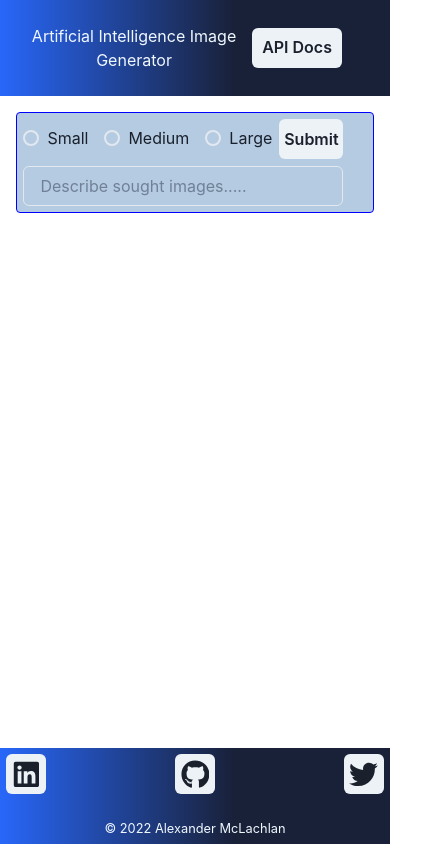
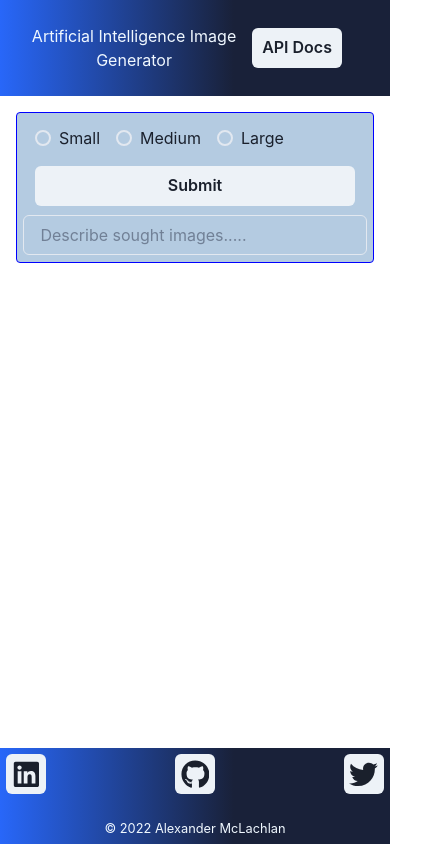
Before and after one commit to AlexDjangoX/openai-image-client, a React (Create React App) app: page / in a window 390 px wide. Shown: the whole page, 439 px wide, since content can reach past the window. Built offline with nearby package versions, Linux system fonts and the light colour scheme.

Commit message:
css tweaked for responsivnes

```diff
--- a/src/App.css
+++ /dev/null
@@ -1,38 +0,0 @@
-.App {
-  text-align: center;
-}
-
-.App-logo {
-  height: 40vmin;
-  pointer-events: none;
-}
-
-@media (prefers-reduced-motion: no-preference) {
-  .App-logo {
-    animation: App-logo-spin infinite 20s linear;
-  }
-}
-
-.App-header {
-  background-color: #282c34;
-  min-height: 100vh;
-  display: flex;
-  flex-direction: column;
-  align-items: center;
-  justify-content: center;
-  font-size: calc(10px + 2vmin);
-  color: white;
-}
-
-.App-link {
-  color: #61dafb;
-}
-
-@keyframes App-logo-spin {
-  from {
-    transform: rotate(0deg);
-  }
-  to {
-    transform: rotate(360deg);
-  }
-}
--- a/src/App.js
+++ b/src/App.js
@@ -1,6 +1,5 @@
 import React from 'react';
 import { Route, Routes } from 'react-router-dom';
-import './App.css';
 import Header from './components/header/Header.js';
 import Footer from './components/footer/Footer.js';
 import ImageGenerator from './components/imageGenerator/ImageGenerator.js';
--- a/src/components/imageGenerator/ImageGenerator.css
+++ b/src/components/imageGenerator/ImageGenerator.css
@@ -1,5 +1,4 @@
 .image-generator-wrapper {
-  height: auto;
   margin-top: 7rem;
   padding-bottom: 2rem;
 }
@@ -52,55 +51,51 @@
 .image {
   width: 240px;
   height: auto;
+  transition: transform 2s, box-shadow 2s;
+}
+
+img:hover {
+  transform: scale(1.15) rotate(2deg);
+  box-shadow: 10px 10px 5px rgba(0, 0, 0, 0.788);
 }
 
 @media screen and (max-width: 900px) {
   .form-components-wrapper {
     grid-template-areas:
-      ' radio .  submit .'
-      'prompt prompt prompt prompt';
+      ' . radio   . '
+      ' . submit . '
+      ' prompt prompt prompt ';
+    grid-template-columns: 1fr 1fr 1fr;
   }
 
   .form-prompt {
-    padding-right: 1rem;
+    padding-right: 0rem;
+  }
+
+  .submit-button {
+    width: 20rem;
+    margin-bottom: 0.6rem;
   }
 }
 
-@media screen and (max-width: 450px) {
-  .submit-button {
-    width: 6rem;
-  }
-
-  .form-prompt {
-    padding-right: 4rem;
-  }
-}
-
-@media screen and (max-width: 400px) {
-  .submit-button {
-    width: 4rem;
-  }
-
-  .form-prompt {
-    padding-right: 6rem;
+@media screen and (max-width: 752px) {
+  .image {
+    width: 320px;
   }
 }
 
 @media screen and (max-width: 380px) {
   .form-components-wrapper {
     grid-template-areas:
-      ' radio radio  radio '
-      ' submit submit submit '
+      ' radio radio   radio '
+      ' . submit . '
       ' prompt prompt prompt ';
+    grid-template-columns: 1fr 1fr 1fr;
   }
 
   .submit-button {
     place-content: center;
-    width: 15rem;
+    width: 12rem;
     margin-bottom: 0.6rem;
   }
-
-  .form-prompt {
-    padding-right: 11rem;
-  }
 }
--- a/src/components/imageGenerator/ImageGenerator.js
+++ b/src/components/imageGenerator/ImageGenerator.js
@@ -1,6 +1,7 @@
 import React, { useState } from 'react';
 import { v4 as uuidv4 } from 'uuid';
 import Atom from '../spinner/Atom.js';
+import { useClipboard } from '../../utils/useClipboard.js';
 import {
   FormControl,
   Input,
@@ -16,6 +17,8 @@ const ImageGenerator = () => {
   const [size, setSize] = useState('small');
   const [imagesArray, setImagesArray] = useState([]);
   const [isLoading, setIsLoading] = useState(false);
+
+  const { ref, onClick } = useClipboard();
 
   const generateImageRequest = async (prompt, size) => {
     console.log('Inside generateImageRequest');
@@ -136,6 +139,8 @@ const ImageGenerator = () => {
           {imagesArray.map((image) => (
             <li className='list-item' key={image.id}>
               <img
+                ref={ref}
+                onClick={onClick}
                 className='image'
                 src={image.url}
                 alt={image.alt}
--- /dev/null
+++ b/src/utils/useClipboard.js
@@ -0,0 +1,16 @@
+import { useRef } from 'react';
+
+export const useClipboard = () => {
+  const imageRef = useRef(null);
+
+  const copyToClipboard = () => {
+    const src = imageRef.current.getAttribute('src');
+    navigator.clipboard.writeText(src);
+    alert('Image URL copied to clipboard');
+  };
+
+  return {
+    ref: imageRef,
+    onClick: copyToClipboard,
+  };
+};
```
